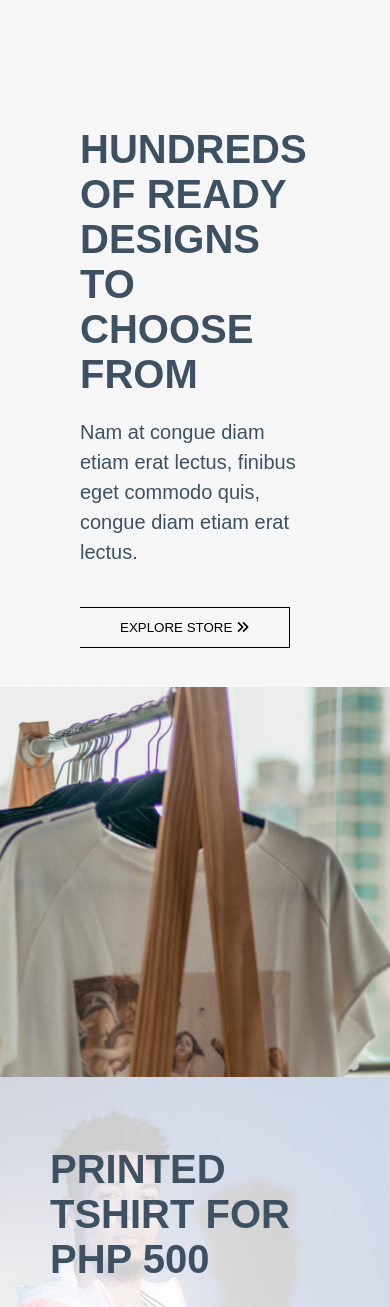
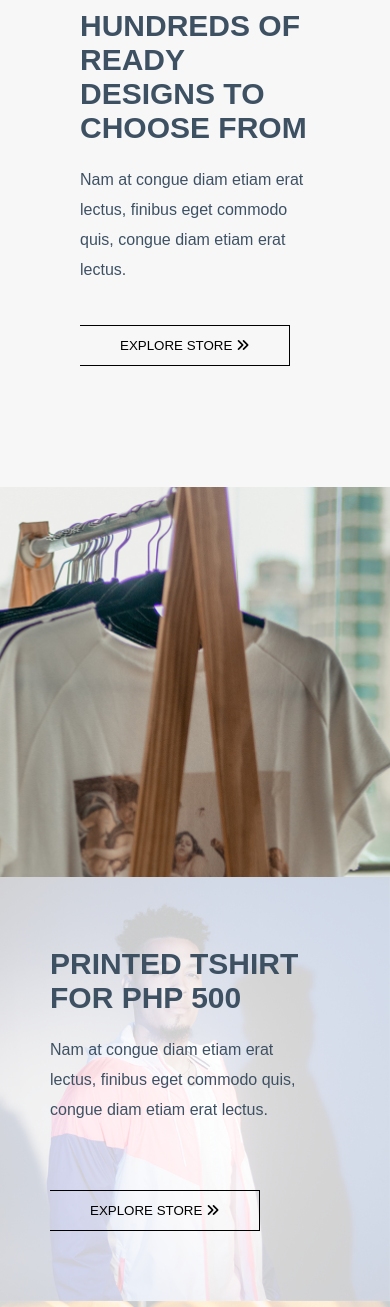
Before and after one commit to calixtofrancismantalii/CUSTOMIZED-PRINTED-TEES, a plain HTML site: page index.html in a window 390 px wide. Shown: the part 6740-8047 px from the top of the page. Drawn offline with Linux system fonts and the light colour scheme.

Commit message:
fix section-six

```diff
--- a/main.css
+++ b/main.css
@@ -780,7 +780,7 @@ html{
     /*SECTION-FIVE*/
     .section-Five-backgroundColor{
         height: 1220px;
-        margin-top: 0px;
+        margin-top: -200px;
 
     }
     .section-Five{
@@ -793,12 +793,24 @@ html{
     .section-Five .text{
         margin-bottom: 60px;
     }
+    .section-Five .text h1{
+        font-size: 30px;
+    }
+    .section-Five .text p{
+        font-size: 16px;
+    }
 
 
     /*SECTION-SIX*/
     .section-Six{
         display: flex;
         flex-direction: column;
+    }
+    .section-Six .text h1{
+        font-size: 30px;
+    }
+    .section-Six .text p{
+        font-size: 16px;
     }
 
 
```
